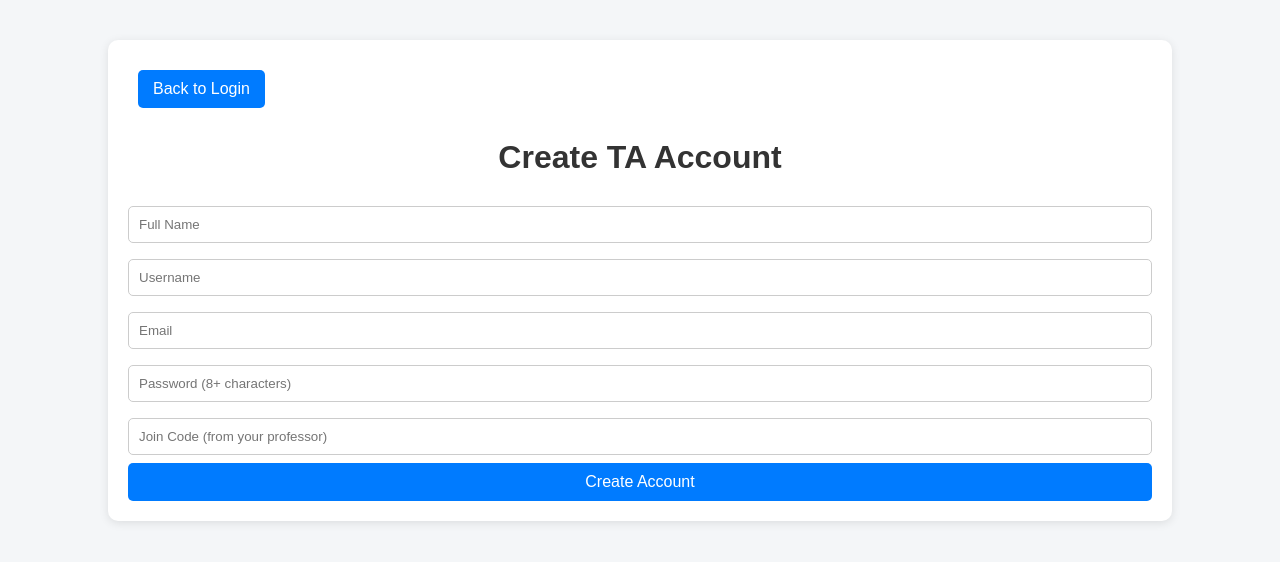
After one commit to CodeBlueYellow/TA-Scheduler-, a Flask app: page /register in a window 1280 px wide. The commit adds this page. Shown: the top 562 px of the page. Run offline with Flask 3, Linux system fonts and the light colour scheme; some libraries are stand-ins or nearby versions.

Commit message:
Completed Milestone 2

```diff
--- a/app.py
+++ b/app.py
@@ -1,8 +1,15 @@
+import os
+from functools import wraps
+
 from flask import Flask
 from flask_mysqldb import MySQL
-from flask import render_template, request, redirect, url_for
+from flask import render_template, request, redirect, url_for, session
+from werkzeug.security import generate_password_hash, check_password_hash
 
 app = Flask(__name__)
+
+# Secret key signs the session cookie so users can't edit it
+app.secret_key = os.environ.get("SECRET_KEY", "dev-secret-change-later")
 
 # MySQL stuff
 app.config['MYSQL_HOST'] = 'localhost'
@@ -12,8 +19,21 @@ app.config['MYSQL_DB'] = 'ta_scheduler'
 
 mysql = MySQL(app)
 
+# Put @role_required("Admin") or @role_required("TA") above a route to stop manual address placement
+def role_required(role):
+    def decorator(view):
+        @wraps(view)
+        def wrapper(*args, **kwargs):
+            if session.get("role") != role:
+                return redirect(url_for("login"))
+            return view(*args, **kwargs)
+        return wrapper
+    return decorator
+
 @app.route("/", methods=["GET", "POST"]) #Login stuff
 def login():
+
+    error = None
 
     if request.method == "POST":
 
@@ -25,27 +45,125 @@ def login():
         if role == "Admin":
 
             if username == "admin" and password == "admin123":
+                session.clear()
+                session["username"] = username
+                session["role"] = "Admin"
                 return redirect(url_for("admin"))
 
-        #TA login
+        #TA login - look up the account and compare password hashes
         if role == "TA":
-            return redirect(url_for("ta"))
 
-    return render_template("login.html")
+            cur = mysql.connection.cursor()
+            cur.execute(
+                "SELECT id, name, password_hash FROM users WHERE username = %s AND role = 'TA'",
+                (username,)
+            )
+            user = cur.fetchone()
+            cur.close()
+
+            if user and check_password_hash(user[2], password):
+                session.clear()
+                session["user_id"] = user[0]
+                session["name"] = user[1]
+                session["username"] = username
+                session["role"] = "TA"
+                return redirect(url_for("ta"))
+
+        # Same message whether the username or the password was wrong
+        error = "Invalid username or password"
+
+    return render_template("login.html", error=error)
+
+def get_join_code():
+    cur = mysql.connection.cursor()
+    cur.execute("SELECT value FROM settings WHERE name = 'join_code'")
+    row = cur.fetchone()
+    cur.close()
+    return row[0] if row else None
+
+@app.route("/register", methods=["GET", "POST"]) #TA account creation
+def register():
+
+    error = None
+
+    if request.method == "POST":
+
+        name = request.form["name"].strip()
+        username = request.form["username"].strip()
+        contact = request.form["contact"].strip()
+        password = request.form["password"]
+        join_code = request.form["join_code"].strip()
+
+        cur = mysql.connection.cursor()
+        cur.execute("SELECT id FROM users WHERE username = %s", (username,))
+        taken = cur.fetchone()
+
+        if join_code != get_join_code():
+            error = "Invalid join code"
+        elif taken:
+            error = "That username is already taken"
+        elif len(password) < 8:
+            error = "Password must be at least 8 characters"
+        else:
+            cur.execute(
+                """
+                INSERT INTO users (name, role, username, contact, password_hash)
+                VALUES (%s, 'TA', %s, %s, %s)
+                """,
+                (name, username, contact, generate_password_hash(password))
+            )
+            mysql.connection.commit()
+            cur.close()
+            return redirect(url_for("login"))
+
+        cur.close()
+
+    return render_template("register.html", error=error)
+
+@app.route("/join-code", methods=["GET", "POST"]) #admin manages join code
+@role_required("Admin")
+def join_code():
+
+    message = None
+
+    if request.method == "POST":
+
+        new_code = request.form["join_code"].strip()
+
+        if new_code:
+            cur = mysql.connection.cursor()
+            cur.execute(
+                "UPDATE settings SET value = %s WHERE name = 'join_code'",
+                (new_code,)
+            )
+            mysql.connection.commit()
+            cur.close()
+            message = "Join code updated"
+
+    return render_template("join_code.html", join_code=get_join_code(), message=message)
+
+@app.route("/logout")
+def logout():
+    session.clear()
+    return redirect(url_for("login"))
 
 @app.route("/admin") #admin dash
+@role_required("Admin")
 def admin():
     return render_template("admin.html")
 
 @app.route("/ta") #TA dash
+@role_required("TA")
 def ta():
     return render_template("ta.html")
 
 @app.route("/home")
+@role_required("Admin")
 def home():
     return render_template("home.html")
 
 @app.route("/test-db")
+@role_required("Admin")
 def test_db():
 
     cur = mysql.connection.cursor()
@@ -54,29 +172,8 @@ def test_db():
 
     return "Database works!"
 
-@app.route("/createUser", methods=["GET", "POST"])
-def add_user_page():
-
-    if request.method == "POST":
-
-        name = request.form["name"]
-        role = request.form["role"]
-
-        cur = mysql.connection.cursor()
-
-        cur.execute(
-            "INSERT INTO users (name, role) VALUES (%s, %s)",
-            (name, role)
-        )
-
-        mysql.connection.commit()
-        cur.close()
-
-        return redirect(url_for("users"))
-
-    return render_template("createUser.html")
-
 @app.route("/availability", methods=["GET", "POST"])
+@role_required("TA")
 def availability():
 
     if request.method == "POST":
@@ -111,6 +208,7 @@ def availability():
     return render_template("availability.html")
 
 @app.route("/availability-checker")
+@role_required("Admin")
 def availability_checker():
 
     cur = mysql.connection.cursor()
@@ -130,11 +228,13 @@ def availability_checker():
     )
 
 @app.route("/users")
+@role_required("Admin")
 def users():
 
     cur = mysql.connection.cursor()
 
-    cur.execute("SELECT * FROM users")
+    # List columns explicitly so password hashes never reach the page
+    cur.execute("SELECT id, name, username, contact, role FROM users")
 
     data = cur.fetchall()
 
--- a/static/style.css
+++ b/static/style.css
@@ -80,3 +80,7 @@ button {
 button:hover {
     background-color: #0056b3;
 }
+.error {
+    color: #b00020;
+    text-align: center;
+}
--- a/templates/admin.html
+++ b/templates/admin.html
@@ -15,14 +15,14 @@
     <p>Welcome, Admin</p>
 
     <div class="nav">
-        <a href="{{ url_for('add_user_page') }}">Create User</a>
+        <a href="{{ url_for('join_code') }}">Join Code</a>
 
         <a href="{{ url_for('users') }}">View Users</a>
 
         <a href="{{ url_for('availability_checker') }}">
             Check Availability
         </a>
-        <a href="{{ url_for('login') }}">
+        <a href="{{ url_for('logout') }}">
             Logout
         </a>
     </div>
--- a/templates/home.html
+++ b/templates/home.html
@@ -10,7 +10,7 @@
         <h1>TA Scheduler System</h1>
 
         <a href="{{ url_for('users') }}">View Users</a>
-        <a href="{{ url_for('add_user_page') }}">Create User</a>
+        <a href="{{ url_for('join_code') }}">Join Code</a>
         <a href="{{ url_for('test_db') }}">Database Connection test</a>
         <a href="{{ url_for('availability') }}">TA Availability</a>
         <a href="{{ url_for('availability_checker') }}">TA Availability List</a>
--- a/templates/login.html
+++ b/templates/login.html
@@ -11,6 +11,10 @@
 <div class="container">
 
     <h1>TA Scheduler Login</h1>
+
+    {% if error %}
+    <p class="error">{{ error }}</p>
+    {% endif %}
 
     <form method="POST">
 
@@ -37,6 +41,8 @@
 
     </form>
 
+    <p>New TA? <a href="{{ url_for('register') }}">Create an account</a></p>
+
 </div>
 
 </body>
--- /dev/null
+++ b/templates/register.html
@@ -0,0 +1,41 @@
+<!DOCTYPE html>
+<html>
+<head>
+    <title>TA Registration</title>
+    <link rel="stylesheet" href="{{ url_for('static', filename='style.css') }}">
+</head>
+
+<body>
+
+<div class="container">
+
+    <div class="nav">
+        <a href="{{ url_for('login') }}">Back to Login</a>
+    </div>
+
+    <h1>Create TA Account</h1>
+
+    {% if error %}
+    <p class="error">{{ error }}</p>
+    {% endif %}
+
+    <form method="POST">
+
+        <input type="text" name="name" placeholder="Full Name" required>
+
+        <input type="text" name="username" placeholder="Username" required>
+
+        <input type="email" name="contact" placeholder="Email" required>
+
+        <input type="password" name="password" placeholder="Password (8+ characters)" minlength="8" required>
+
+        <input type="text" name="join_code" placeholder="Join Code (from your professor)" required>
+
+        <button type="submit">Create Account</button>
+
+    </form>
+
+</div>
+
+</body>
+</html>
--- a/templates/ta.html
+++ b/templates/ta.html
@@ -18,7 +18,7 @@
         <a href="{{ url_for('availability') }}">
             Submit Availability
         </a>
-         <a href="{{ url_for('login') }}">
+         <a href="{{ url_for('logout') }}">
             Logout
         </a>
     </div>
--- a/templates/users.html
+++ b/templates/users.html
@@ -21,6 +21,8 @@
         <tr>
             <th>ID</th>
             <th>Name</th>
+            <th>Username</th>
+            <th>Contact</th>
             <th>Role</th>
         </tr>
 
@@ -29,6 +31,8 @@
             <td>{{ user[0] }}</td>
             <td>{{ user[1] }}</td>
             <td>{{ user[2] }}</td>
+            <td>{{ user[3] }}</td>
+            <td>{{ user[4] }}</td>
         </tr>
         {% endfor %}
 
```
Also changed, not shown: schema.sql (added, +32 -0 lines), templates/createUser.html (deleted, +0 -35 lines), templates/join_code.html (added, +36 -0 lines), 1 other file.
